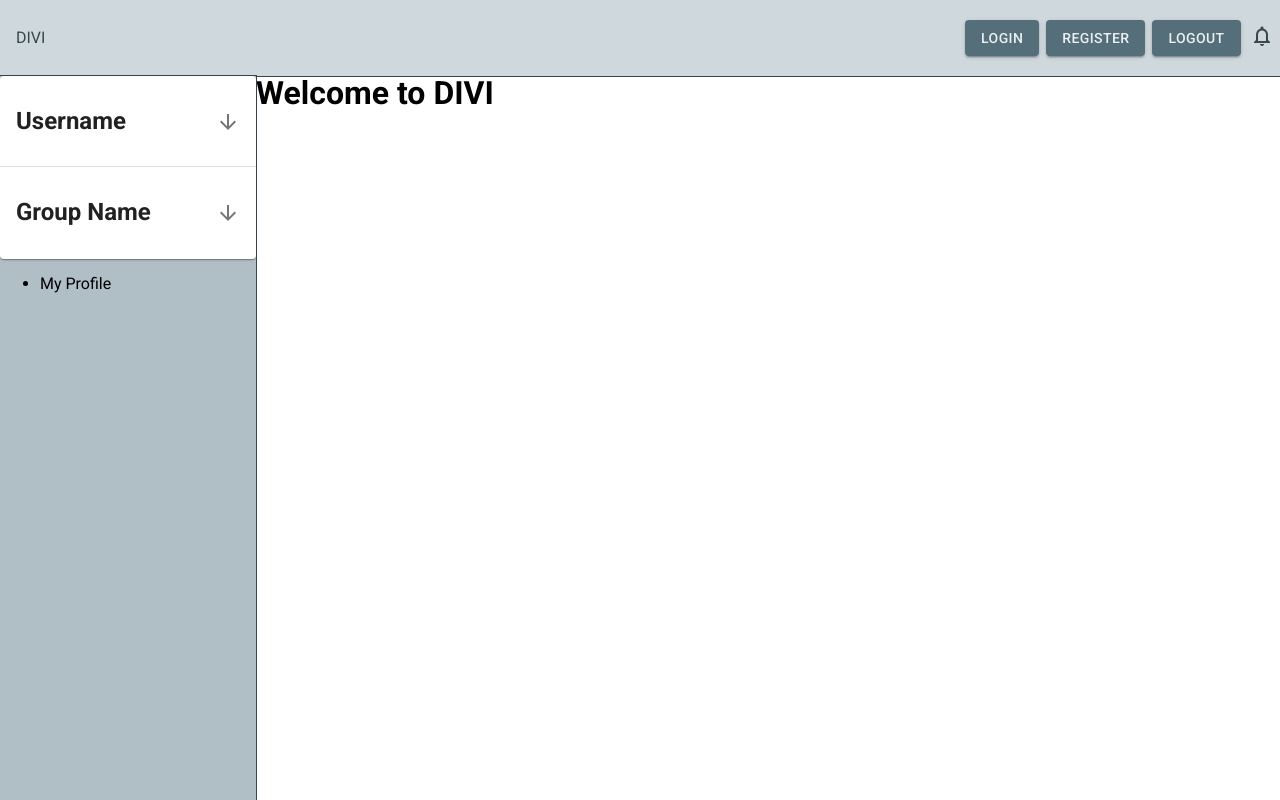
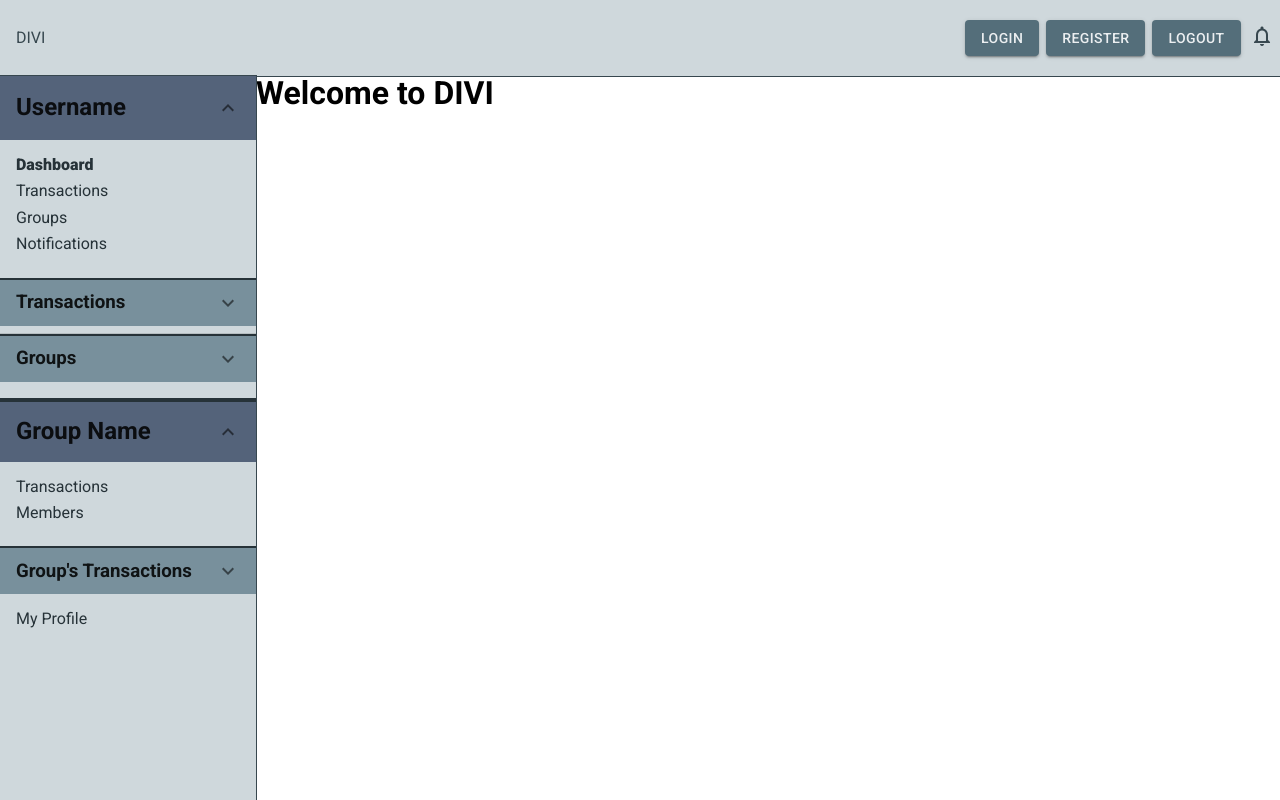
Before and after one commit to v-lane/Divi, a React (Vite) app in the folder frontend/: page / in a window 1280 px wide. Built offline with nearby package versions, Linux system fonts and the light colour scheme.

Commit message:
Add styles to sidebar

```diff
--- a/frontend/src/App.scss
+++ b/frontend/src/App.scss
@@ -3,6 +3,7 @@
   margin: 0;
   padding: 0;
   box-sizing: border-box;
+  font-family: "Roboto", sans-serif;
   --primary-color-800: #37474f;
   --primary-color-700: #455a64;
   --primary-color-600: #54637a;
@@ -13,7 +14,6 @@
   --primary-color-100: #cfd8dc;
   --text-color-primary: #263238;
   --text-color-light: #eceff1;
-  font-family: "Roboto", sans-serif;
 }
 
 body {
--- a/frontend/src/components/SideNavigationBar.jsx
+++ b/frontend/src/components/SideNavigationBar.jsx
@@ -4,103 +4,147 @@ import '../styles/SideNavigationBar.scss';
 import Accordion from '@mui/material/Accordion';
 import AccordionSummary from '@mui/material/AccordionSummary';
 import AccordionDetails from '@mui/material/AccordionDetails';
-import Icon from '@mui/material/Icon';
-
-import Typography from '@mui/material/Typography';
-import ArrowDownwardIcon from '@mui/icons-material/ArrowDownward';
-import ArrowDropDownIcon from '@mui/icons-material/ArrowDropDown';
+import ExpandMoreIcon from '@mui/icons-material/ExpandMore';
+import Link from '@mui/material/Link';
 
 const SideNavigationBar = (props) => {
 
   return (
     <aside className="side-nav-bar">
       <header className="accordian-nav">
-        <Accordion>
+        <Accordion defaultExpanded>
           <AccordionSummary
-            expandIcon={<ArrowDownwardIcon />}
+            expandIcon={<ExpandMoreIcon />}
             aria-controls="panel1-content"
-            id="panel1-header"
+            id="username-header"
           >
             <h2>Username</h2>
           </AccordionSummary>
           <AccordionDetails>
             <ul>
-              <li>Dashboard</li>
-              <li>Transactions</li>
-              <li>Groups</li>
-              <li>Notifications</li>
+              <li className="active">
+                <Link href="#" underline="none">
+                  Dashboard
+                </Link>
+              </li>
               <li>
-                <Accordion>
+                <Link href="#" underline="none">
+                  Transactions
+                </Link>
+              </li>
+              <li>
+                <Link href="#" underline="none">
+                  Groups
+                </Link>
+              </li>
+              <li>
+                <Link href="#" underline="none">
+                  Notifications
+                </Link>
+              </li>
+            </ul>
+            <Accordion >
               <AccordionSummary
-                    expandIcon={<ArrowDownwardIcon />}
-                    aria-controls="panel2-content"
-                    id="panel2-header"
+                expandIcon={<ExpandMoreIcon />}
+                aria-controls="panel1-content"
+                id="transactions-header"
               >
                 <h3>Transactions</h3>
               </AccordionSummary>
               <AccordionDetails>
                 <ul>
-                      <li>Add Expense</li>
-                      <li>Add Payment</li>
+                  <li>
+                    <Link href="#" underline="none">
+                      Add Expense
+                    </Link>
+                  </li>
+                  <li>
+                    <Link href="#" underline="none">
+                      Add Payment
+                    </Link>
+                  </li>
                 </ul>
               </AccordionDetails>
             </Accordion>
-              </li>
-              <li>
-                <Accordion>
+            <Accordion >
               <AccordionSummary
-                    expandIcon={<ArrowDownwardIcon />}
+                expandIcon={<ExpandMoreIcon />}
                 aria-controls="panel3-content"
-                    id="panel3-header"
+                id="groups-header"
               >
                 <h3>Groups</h3>
               </AccordionSummary>
               <AccordionDetails>
                 <ul>
-                      <li>Create New Group</li>
-                    </ul>
-                  </AccordionDetails>
-                </Accordion>
+                  <li>
+                    <Link href="#" underline="none">
+                      Create New Group
+                    </Link>
                   </li>
                 </ul>
               </AccordionDetails>
             </Accordion>
-        <Accordion>
+
+
+          </AccordionDetails>
+        </Accordion>
+        <Accordion defaultExpanded>
           <AccordionSummary
-            expandIcon={<ArrowDownwardIcon />}
+            expandIcon={<ExpandMoreIcon />}
             aria-controls="panel4-content"
-            id="panel4-header"
+            id="groupname-header"
           >
             <h2>Group Name</h2>
           </AccordionSummary>
           <AccordionDetails>
             <ul>
-              <li>Transactions</li>
-              <li>Members</li>
               <li>
-                <Accordion>
+                <Link href="#" underline="none">
+                  Transactions
+                </Link>
+              </li>
+              <li>
+                <Link href="#" underline="none">
+                  Members
+                </Link>
+              </li>
+            </ul>
+
+            <Accordion >
               <AccordionSummary
-                    expandIcon={<ArrowDownwardIcon />}
+                expandIcon={<ExpandMoreIcon />}
                 aria-controls="panel5-content"
-                    id="panel5-header"
+                id="group-transactions-header"
               >
                 <h3>Group's Transactions</h3>
               </AccordionSummary>
               <AccordionDetails>
                 <ul>
-                      <li>Add Expense</li>
-                      <li>Add Payment</li>
+                  <li>
+                    <Link href="#" underline="none">
+                      Add Expense
+                    </Link>
+                  </li>
+                  <li>
+                    <Link href="#" underline="none">
+                      Add Payment
+                    </Link>
+                  </li>
                 </ul>
               </AccordionDetails>
             </Accordion>
-              </li>
-            </ul>
+
+
           </AccordionDetails>
         </Accordion>
       </header>
       <footer>
         <ul>
-          <li>My Profile</li>
+          <li>
+            <Link href="#" underline="none">
+              My Profile
+            </Link>
+          </li>
           {/* <li>Admin</li> */}
         </ul>
       </footer>
--- a/frontend/src/styles/SideNavigationBar.scss
+++ b/frontend/src/styles/SideNavigationBar.scss
@@ -1,15 +1,83 @@
 .side-nav-bar {
   position: fixed;
   left: 0;
-  width:20vw;
-  height:100vw;
+  width: 20vw;
+  height: 100%;
   display: flex;
   flex-direction: column;
   // justify-content: space-between;
   // align-items: center;
-  background-color: var(--primary-color-200);
+  background-color: var(--primary-color-100);
   // color: var(--text-color-primary);
   border: 1px solid var(--primary-color-800);
   border-left: 0px;
   border-bottom: 0px;
+
+  ul {
+    list-style-type: none;
+    padding: 0;
+    li {
+      padding-left: 1em;
+      padding-bottom: .5em;
+
+    }
+  }
+
+  .active {
+    font-weight: 800;
+  }
+
+  #username-header, #groupname-header {
+    background-color: var(--primary-color-600);
+  }
+
+  #groupname-header {
+    margin-top:0.5em;
+    border: 4px solid var(--text-color-primary);
+    border-bottom: 0;
+    border-left: 0;
+    border-right: 0;
+  }
+
+  a {
+    color: var(--text-color-primary);
+
+  }
+  a:hover {
+    font-weight: 800;
+  }
+
+  h2, h3 {
+    margin: 0;
+  }
+
+  #transactions-header, #groups-header, #group-transactions-header {
+    background-color: var(--primary-color-400);
+    width: 100%;
+    border: 2px solid var(--text-color-primary);
+    border-bottom: 0;
+    border-left: 0;
+    border-right: 0;
+    margin-top: 0.5em;
+  }
+
+
+
+  // Below overrides default accordion values
+
+  .MuiCollapse-root {
+    background-color: var(--primary-color-100);
+  }
+
+  .MuiAccordionDetails-root {
+    padding: 0;
+  }
+
+  .css-1086bdv-MuiPaper-root-MuiAccordion-root {
+    box-shadow: none;
+  }
+
+  .css-eqpfi5-MuiAccordionSummary-content.Mui-expanded, .css-eqpfi5-MuiAccordionSummary-content.Mui-expanded, .css-1f773le-MuiButtonBase-root-MuiAccordionSummary-root, .css-eqpfi5-MuiAccordionSummary-content {
+    margin: 0;
+  }
 }
```
Lines whose indentation alone changed are shown as unchanged.
